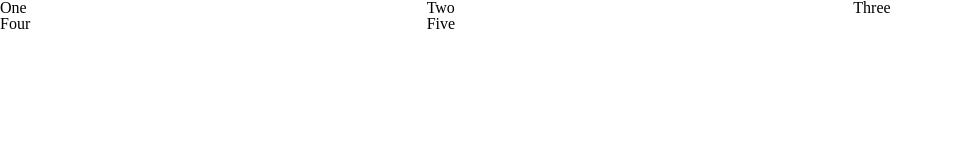
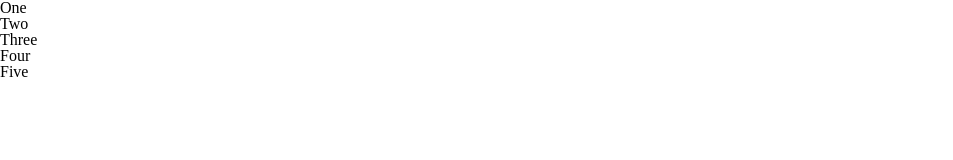
Before and after one commit to stephangriesel/learning-grid, a plain HTML site: page index.html in a window 1280 px wide. Shown: the whole page, without its empty margins (0-953 px from the left). Drawn offline with Linux system fonts and the light colour scheme.

Commit message:
this time with rows, same as previous flexbox layout

```diff
--- a/css/styles.css
+++ b/css/styles.css
@@ -157,5 +157,5 @@
 
 .wrapper {
    display: grid;
-   grid-template-columns: repeat(3, 1fr);
+   grid-template-rows: repeat(3, 1fr);
 }
```
